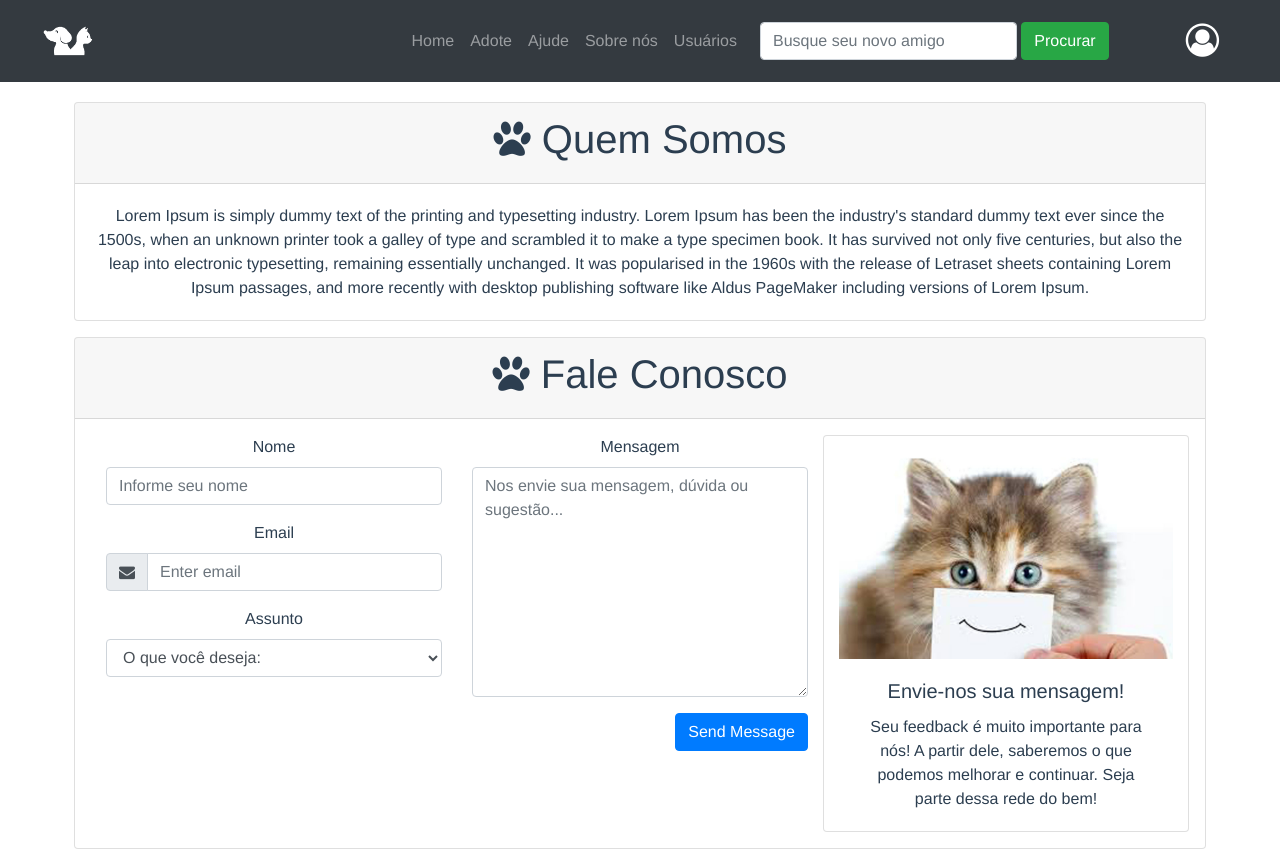
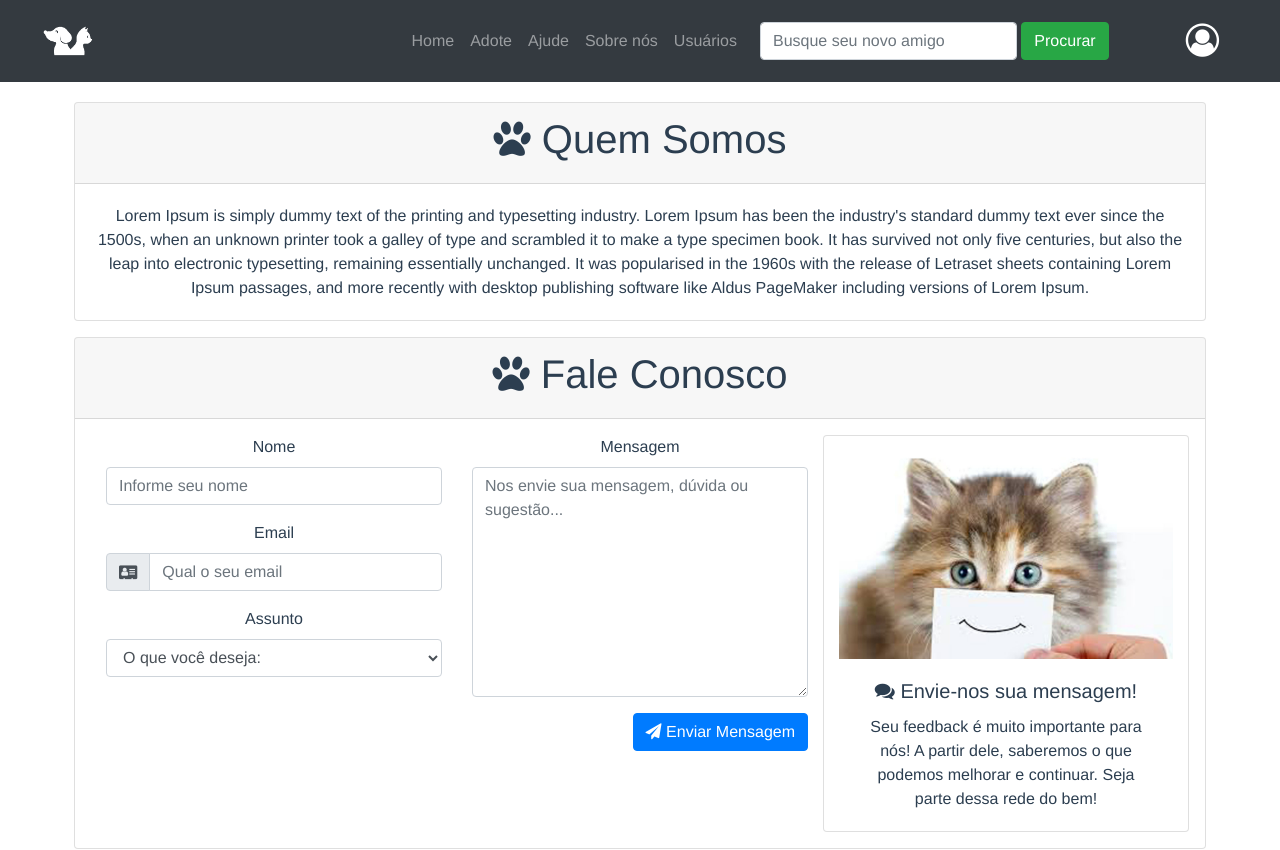
Before and after one commit to FcAlex/WEB-TrabalhoFinal, a Vue app in the folder client/: page /sobre in a window 1280 px wide. Shown: the top 850 px of the page. Built offline with nearby package versions, Linux system fonts and the light colour scheme.

Commit message:
atualizacao de layout

```diff
--- a/client/src/components/Header.vue
+++ b/client/src/components/Header.vue
@@ -64,13 +64,14 @@
 				class="col-sm-1 justify-content-end collapse navbar-collapse"
 				id="buttonLogin"
 			>
-				<a
-					href="/"
-					@click="sair()"
-					class="nav-link text-white"
-					v-if="logado"
-					><i class="fa fa-sign-out"></i
-				></a>
+      <ul v-if="logado" class="navbar-nav col-sm-6 justify-content-end collapse navbar-collapse">
+        <li class="nav-item">
+          <a href="/login" @click="sair()" class="nav-link text-white"><i class="fa fa-sign-out"></i></a>
+        </li>
+        <li class="nav-item">
+          <router-link to="/perfilUsuario" class="nav-link text-white"><i class="fa fa-user" aria-hidden="true"></i></router-link>
+        </li>
+      </ul>
 				<a href="/login" class="nav-link text-white" v-else
 					><i class="fa fa-user-circle-o" aria-hidden="true"></i
 				></a>
--- a/client/src/views/Sobre.vue
+++ b/client/src/views/Sobre.vue
@@ -46,7 +46,7 @@
 											<div class="input-group-prepend">
 												<div class="input-group-text">
 													<i
-														class="fa fa-envelope"
+														:class="animacao"
 														aria-hidden="true"
 													></i>
 												</div>
@@ -55,8 +55,10 @@
 												type="email"
 												class="form-control"
 												id="email"
-												placeholder="Enter email"
+												placeholder="Qual o seu email"
 												required="required"
+												@focus="animacaoEmailFocus()"
+												@blur="animacaoEmailBlur()"
 											/>
 										</div>
 									</div>
@@ -72,13 +74,13 @@
 											<option value="na" selected="">
 												O que você deseja:
 											</option>
-											<option value="service">
+											<option value="ajuda">
 												Ajuda
 											</option>
-											<option value="suggestions">
+											<option value="sugestao">
 												Sugestão
 											</option>
-											<option value="product">
+											<option value="apoio">
 												Apoio
 											</option>
 										</select>
@@ -106,7 +108,7 @@
 										class="btn btn-primary pull-right"
 										id="btnContactUs"
 									>
-										Send Message
+										<i class="fa fa-paper-plane" aria-hidden="true"></i> Enviar Mensagem
 									</button>
 								</div>
 							</div>
@@ -120,7 +122,7 @@
 							alt="Card image cap"
 						/>
 						<div class="card-body">
-							<h5 class="card-title">Envie-nos sua mensagem!</h5>
+							<h5 class="card-title"><i class="fa fa-comments" aria-hidden="true"></i> Envie-nos sua mensagem!</h5>
 							<p class="card-text">
 								Seu feedback é muito importante para nós!
                 A partir dele, saberemos o que podemos melhorar e continuar.
@@ -146,6 +148,19 @@ export default {
 		Header,
 		Footer,
 	},
+	data() {
+		return {
+			animacao: "fa fa-address-card"
+		}
+	},
+	methods: {
+		animacaoEmailFocus() {
+			this.animacao = "fa fa-address-card-o";
+		},
+		animacaoEmailBlur()  {
+			this.animacao = "fa fa-address-card";
+		}
+	}
 };
 </script>
 
```
